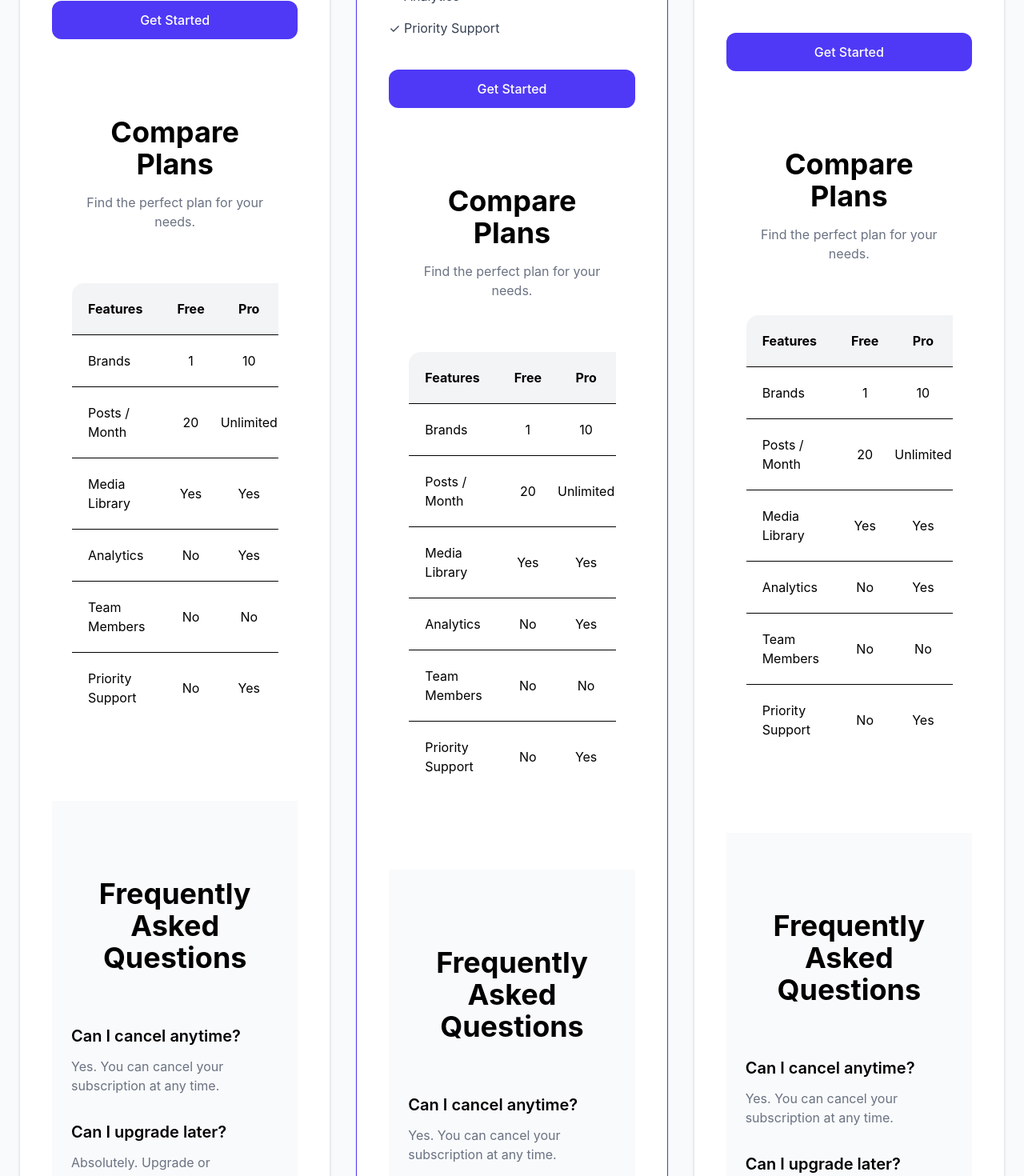
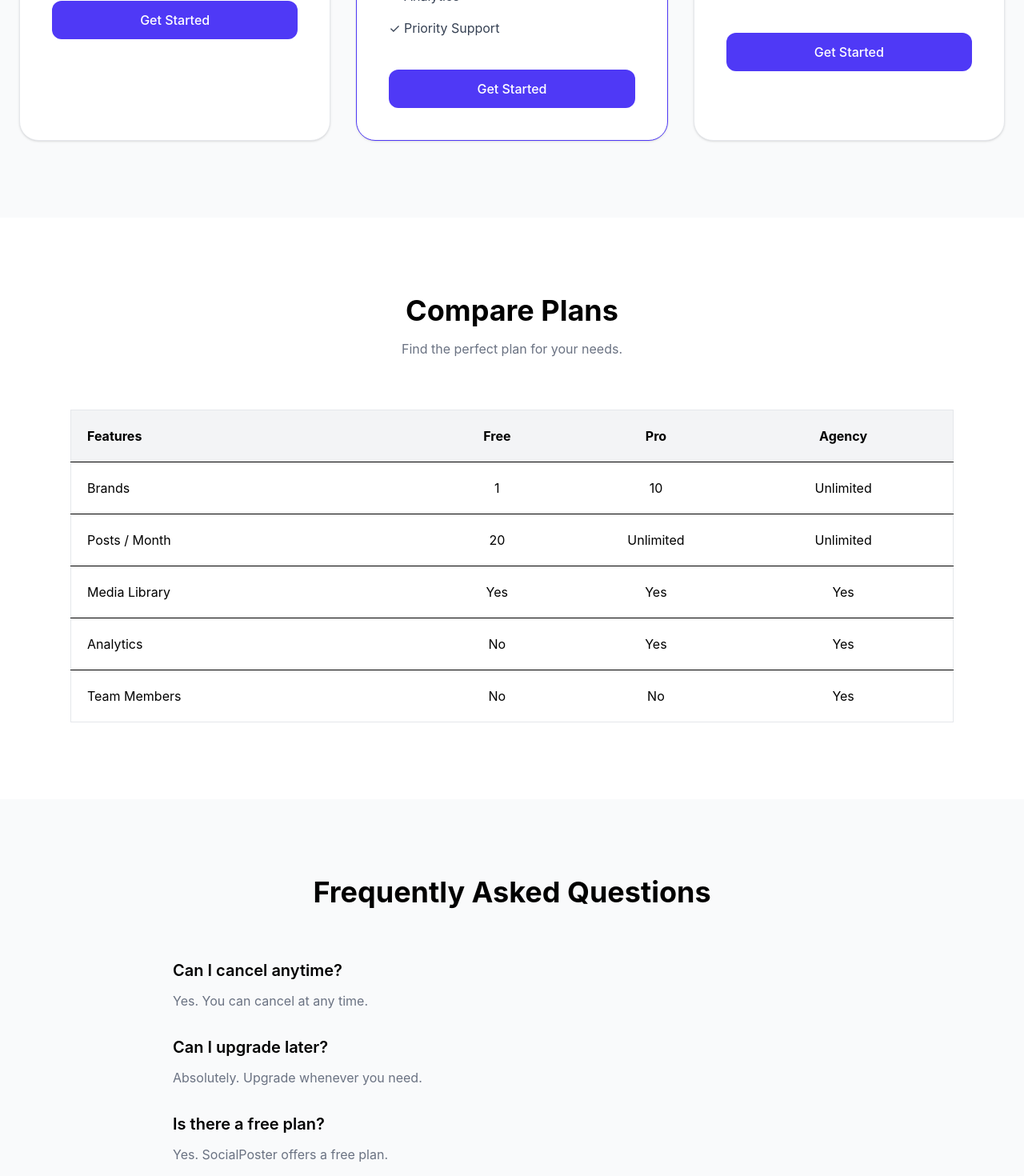
Before and after one commit to supportzrto/social-autoposter-frontend, a Next.js app: page /pricing in a window 1280 px wide. Shown: the part 660-2130 px from the top of the page at 80% size. Built offline with nearby package versions, Linux system fonts and the light colour scheme.

Commit message:
updated cross header

```diff
--- a/src/app/pricing/page.tsx
+++ b/src/app/pricing/page.tsx
@@ -5,9 +5,13 @@ const plans = [
     name: "Free",
     price: "₹0",
     description: "Perfect for trying SocialPoster.",
-    features: ["1 Brand", "20 Posts / Month", "Media Library", "Basic Support"],
+    features: [
+      "1 Brand",
+      "20 Posts / Month",
+      "Media Library",
+      "Basic Support",
+    ],
   },
-
   {
     name: "Pro",
     price: "₹499",
@@ -21,7 +25,6 @@ const plans = [
       "Priority Support",
     ],
   },
-
   {
     name: "Agency",
     price: "₹1499",
@@ -39,10 +42,12 @@ const plans = [
 export default function PricingPage() {
   return (
     <div className="bg-gray-50 min-h-screen">
+
       {/* Hero */}
-
       <section className="py-20 text-center">
-        <h1 className="text-5xl font-bold text-gray-900">Simple Pricing</h1>
+        <h1 className="text-5xl font-bold text-gray-900">
+          Simple Pricing
+        </h1>
 
         <p className="mt-5 text-lg text-gray-500">
           Choose a plan that fits your business.
@@ -50,10 +55,12 @@ export default function PricingPage() {
       </section>
 
       {/* Pricing Cards */}
+      <section className="max-w-7xl mx-auto px-6 pb-24">
 
-      <section className="max-w-7xl mx-auto px-6 pb-24">
         <div className="grid md:grid-cols-3 gap-8">
+
           {plans.map((plan) => (
+
             <div
               key={plan.name}
               className={`
@@ -62,41 +69,51 @@ export default function PricingPage() {
                 shadow-sm
                 p-10
                 border
-                ${plan.popular ? "border-indigo-600" : "border-gray-200"}
+                ${
+                  plan.popular
+                    ? "border-indigo-600"
+                    : "border-gray-200"
+                }
               `}
             >
+
               {plan.popular && (
-                <div
-                  className="
-                  inline-block
-                  px-3 py-1
-                  rounded-full
-                  bg-indigo-600
-                  text-white
-                  text-xs
-                  mb-5
-                  "
-                >
+                <div className="inline-block px-3 py-1 rounded-full bg-indigo-600 text-white text-xs mb-5">
                   Most Popular
                 </div>
               )}
 
-              <h2 className="text-3xl font-bold">{plan.name}</h2>
+              <h2 className="text-3xl font-bold">
+                {plan.name}
+              </h2>
 
               <div className="mt-5">
-                <span className="text-5xl font-bold">{plan.price}</span>
+                <span className="text-5xl font-bold">
+                  {plan.price}
+                </span>
 
-                <span className="text-gray-500">/month</span>
+                <span className="text-gray-500">
+                  /month
+                </span>
               </div>
 
-              <p className="mt-5 text-gray-500">{plan.description}</p>
+              <p className="mt-5 text-gray-500">
+                {plan.description}
+              </p>
 
               <ul className="mt-8 space-y-4">
+
                 {plan.features.map((feature) => (
-                  <li key={feature} className="text-gray-700">
+
+                  <li
+                    key={feature}
+                    className="text-gray-700"
+                  >
                     ✓ {feature}
                   </li>
+
                 ))}
+
               </ul>
 
               <Link
@@ -117,102 +134,98 @@ export default function PricingPage() {
                 Get Started
               </Link>
 
-              {/* Feature Comparison */}
+            </div>
 
+          ))}
+
+        </div>
+
+      </section>
+
+      {/* Compare Plans */}
       <section className="bg-white py-24">
+
         <div className="max-w-6xl mx-auto px-6">
+
           <div className="text-center mb-16">
-                    <h2 className="text-4xl font-bold">Compare Plans</h2>
+
+            <h2 className="text-4xl font-bold">
+              Compare Plans
+            </h2>
 
             <p className="text-gray-500 mt-4">
               Find the perfect plan for your needs.
             </p>
+
           </div>
 
           <div className="overflow-x-auto">
-                    <table className="w-full border border-gray-200 rounded-2xl overflow-hidden">
+
+            <table className="w-full border border-gray-200">
+
               <thead className="bg-gray-100">
+
                 <tr>
                   <th className="p-5 text-left">Features</th>
-
                   <th className="p-5">Free</th>
-
                   <th className="p-5">Pro</th>
-
                   <th className="p-5">Agency</th>
                 </tr>
+
               </thead>
 
               <tbody>
+
                 <tr className="border-t">
                   <td className="p-5">Brands</td>
-
                   <td className="text-center">1</td>
-
                   <td className="text-center">10</td>
-
                   <td className="text-center">Unlimited</td>
                 </tr>
 
                 <tr className="border-t">
                   <td className="p-5">Posts / Month</td>
-
                   <td className="text-center">20</td>
-
                   <td className="text-center">Unlimited</td>
-
                   <td className="text-center">Unlimited</td>
                 </tr>
 
                 <tr className="border-t">
                   <td className="p-5">Media Library</td>
-
                   <td className="text-center">Yes</td>
-
                   <td className="text-center">Yes</td>
-
                   <td className="text-center">Yes</td>
                 </tr>
 
                 <tr className="border-t">
                   <td className="p-5">Analytics</td>
-
                   <td className="text-center">No</td>
-
                   <td className="text-center">Yes</td>
-
                   <td className="text-center">Yes</td>
                 </tr>
 
                 <tr className="border-t">
                   <td className="p-5">Team Members</td>
-
                   <td className="text-center">No</td>
-
                   <td className="text-center">No</td>
-
                   <td className="text-center">Yes</td>
                 </tr>
 
-                        <tr className="border-t">
-                          <td className="p-5">Priority Support</td>
+              </tbody>
 
-                          <td className="text-center">No</td>
+            </table>
 
-                          <td className="text-center">Yes</td>
+          </div>
 
-                          <td className="text-center">Yes</td>
-                        </tr>
-                      </tbody>
-                    </table>
         </div>
-                </div>
+
       </section>
 
       {/* FAQ */}
+      <section className="py-24 bg-gray-50">
 
-              <section className="py-24 bg-gray-50">
         <div className="max-w-4xl mx-auto px-6">
+
           <div className="text-center mb-16">
             <h2 className="text-4xl font-bold">
               Frequently Asked Questions
@@ -220,13 +233,14 @@ export default function PricingPage() {
           </div>
 
           <div className="space-y-8">
+
             <div>
               <h3 className="text-xl font-semibold">
                 Can I cancel anytime?
               </h3>
 
               <p className="text-gray-500 mt-3">
-                        Yes. You can cancel your subscription at any time.
+                Yes. You can cancel at any time.
               </p>
             </div>
 
@@ -236,7 +250,7 @@ export default function PricingPage() {
               </h3>
 
               <p className="text-gray-500 mt-3">
-                        Absolutely. Upgrade or downgrade whenever you need.
+                Absolutely. Upgrade whenever you need.
               </p>
             </div>
 
@@ -246,15 +260,21 @@ export default function PricingPage() {
               </h3>
 
               <p className="text-gray-500 mt-3">
-                        Yes. You can start using SocialPoster completely free.
+                Yes. SocialPoster offers a free plan.
               </p>
             </div>
+
           </div>
+
         </div>
+
       </section>
 
+      {/* CTA */}
       <section className="py-24 bg-indigo-600">
+
         <div className="max-w-5xl mx-auto px-6 text-center">
+
           <h2 className="text-5xl font-bold text-white">
             Ready to automate your social media?
           </h2>
@@ -263,7 +283,7 @@ export default function PricingPage() {
             Join SocialPoster and save hours every week.
           </p>
 
-                  <a
+          <Link
             href="/register"
             className="
               inline-block
@@ -279,13 +299,12 @@ export default function PricingPage() {
             "
           >
             Get Started Free
-                  </a>
+          </Link>
+
         </div>
+
       </section>
-            </div>
-          ))}
-        </div>
-      </section>
+
     </div>
   );
 }
```
Lines whose indentation alone changed are shown as unchanged.
